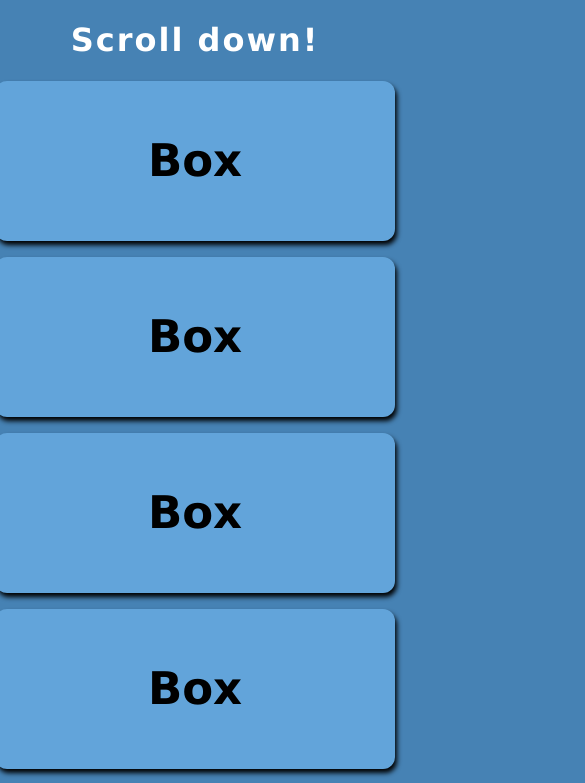
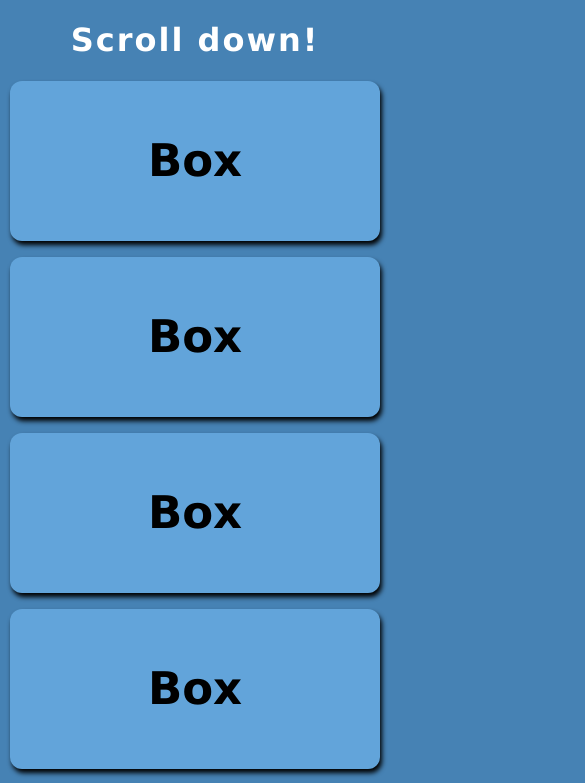
Before and after one commit to wolf-ed/react-scroll-animation, a React (Create React App) app: page / in a window 390 px wide. Shown: the top 783 px of the page, 585 px wide, since content can reach past the window. Built offline with nearby package versions, Linux system fonts and the light colour scheme.

Commit message:
responsive design improved

```diff
--- a/src/index.css
+++ b/src/index.css
@@ -47,3 +47,10 @@ div .show {
 .box h2 {
   font-size: 45px;
 }
+
+@media (max-width: 700px) {
+  div .box,
+  div .show {
+    max-width: 95vw;
+  }
+}
```
